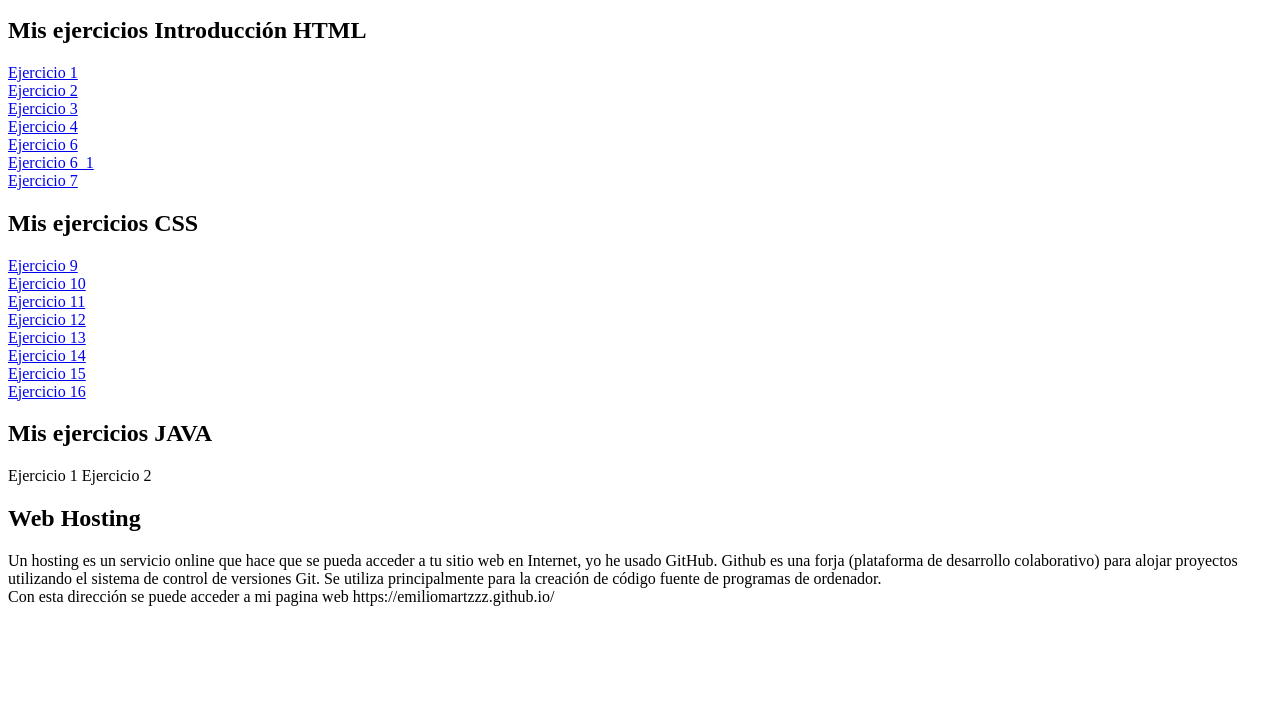
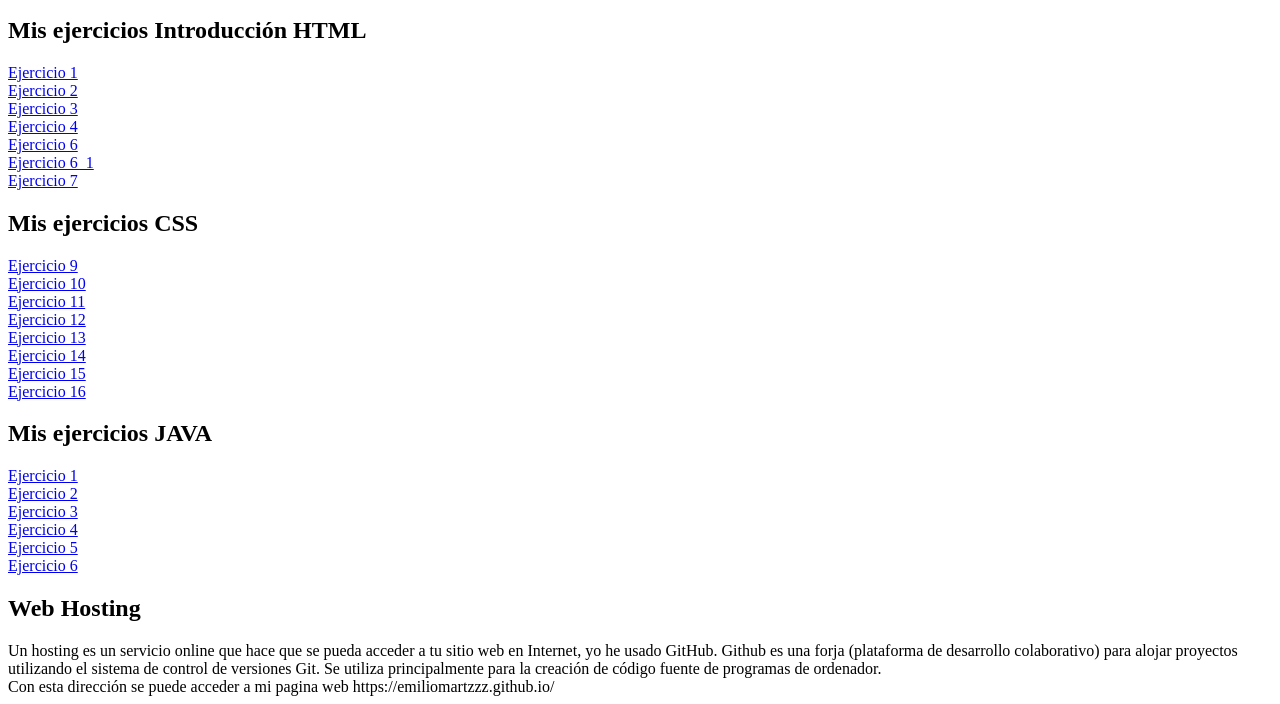
Before and after one commit to Emiliomartzzz/Emiliomartzzz.github.io, a plain HTML site: page index.html in a window 1280 px wide. Shown: the part 119-823 px from the top of the page. Before the commit the page ends 800 px from the top, so only its background shows below. Drawn offline with Linux system fonts and the light colour scheme.

Commit message:
index.html

```diff
--- a/index.html
+++ b/index.html
@@ -34,8 +34,12 @@
   <a href="html-ejerc15-selectores.html">Ejercicio 15</a><br>
   <a href="index (12).html">Ejercicio 16</a><br>
   <h2>Mis ejercicios JAVA</h2>
-  Ejercicio 1
-  Ejercicio 2
+  <a href="jsejercicio-1.zip">Ejercicio 1</a><br>
+  <a href="js-ejerc02-variable-y-tipos (1).zip">Ejercicio 2</a><br>
+  <a href="js-ejerc03-operadores-binarios (2).zip">Ejercicio 3</a><br>
+  <a href="js-ejerc04-operadores-binarios-logicos.zip">Ejercicio 4</a><br>
+  <a href="js-ejerc05-cadenas-de-caracteres.zip">Ejercicio 5</a><br>
+  <a href="js-ejerc06-estructurascondicionales-1.zip">Ejercicio 6</a><br>
   <h2>Web Hosting</h2>
 Un hosting es un servicio online que hace que se pueda acceder a tu sitio web en Internet, yo he usado GitHub. Github es una forja (plataforma de desarrollo colaborativo) para alojar proyectos utilizando el sistema de control de versiones Git. Se utiliza principalmente para la creación de código fuente de programas de ordenador.<br>
 Con esta dirección se puede acceder a mi pagina web https://emiliomartzzz.github.io/
```
